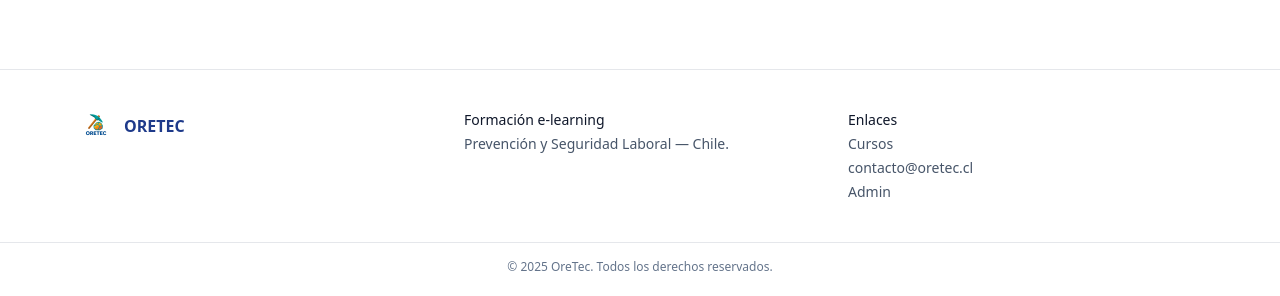
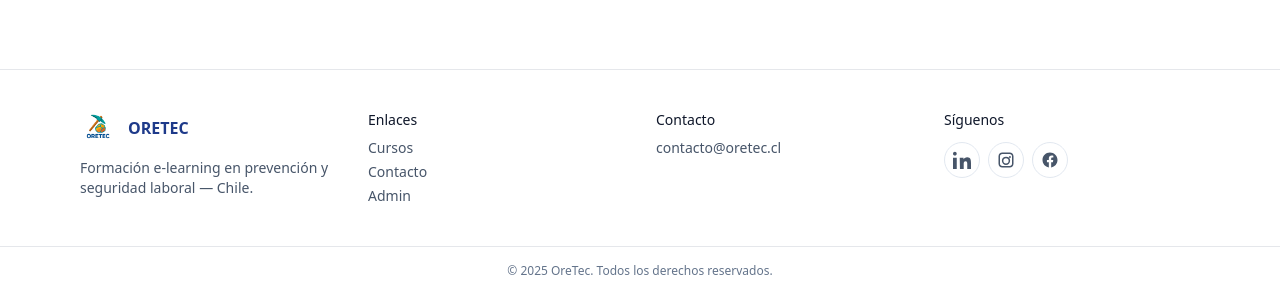
Before and after one commit to cristiantagle/oretec-web, a Next.js app: page /admin in a window 1280 px wide. Shown: the part 361-657 px from the top of the page. Built offline with nearby package versions, Linux system fonts and the light colour scheme; no server answers.

Commit message:
feat(footer): modernizar diseño con botones sociales y animación FadeIn

```diff
--- a/app/globals.css
+++ b/app/globals.css
@@ -6,15 +6,6 @@
   --brand: #1E3A8A;
   --gray-dark: #374151;
   --gray-light: #E5E7EB;
-
-  /* Variables de tipografía (inyectadas desde next/font en layout) */
-  --font-sans: ui-sans-serif, system-ui, -apple-system, Segoe UI, Roboto, Helvetica, Arial, "Apple Color Emoji", "Segoe UI Emoji";
-  --font-display: ui-sans-serif, system-ui, -apple-system, Segoe UI, Roboto, Helvetica, Arial, "Apple Color Emoji", "Segoe UI Emoji";
-}
-
-/* Usa Inter como fuente base y Poppins para títulos a través de var() */
-body {
-  font-family: var(--font-sans);
 }
 
 /* Fondo degradé corporativo suave (úsa .bg-oret-gradient donde quieras) */
@@ -30,67 +21,26 @@ body {
   box-shadow: 0 8px 24px rgba(15, 23, 42, 0.06);
 }
 
-/* Card con hover consistente (para aplicar donde quieras) */
-.card-hover {
-  @apply transition duration-300 ease-in-out hover:shadow-md hover:-translate-y-0.5;
-}
-
-/* =======================================================
- *  Botones corporativos OreTec
- *  (base .btn + variantes .btn-primary / .btn-secondary / .btn-danger)
- *  ======================================================= */
-.btn {
-  @apply inline-flex items-center justify-center rounded-xl px-4 py-2 text-sm font-medium
-  transition duration-300 ease-in-out will-change-transform;
-}
-
-/* Variante primaria */
+/* === Botones corporativos OreTec === */
 .btn-primary {
-  @apply btn bg-blue-700 text-white
+  @apply inline-flex items-center justify-center rounded-xl
+  bg-blue-700 px-4 py-2 text-sm font-medium text-white
+  transition duration-300 ease-in-out
   hover:bg-blue-800 hover:scale-105 active:scale-95;
 }
 
-/* Variante secundaria */
 .btn-secondary {
-  @apply btn border border-blue-700 text-blue-700
+  @apply inline-flex items-center justify-center rounded-xl
+  border border-blue-700 px-4 py-2 text-sm font-medium text-blue-700
+  transition duration-300 ease-in-out
   hover:bg-blue-50 hover:scale-105 active:scale-95;
 }
 
-/* Variante de peligro (admin: eliminar, etc.) */
 .btn-danger {
-  @apply btn border border-red-600 text-red-600
+  @apply inline-flex items-center justify-center rounded-xl
+  border border-red-600 px-4 py-2 text-sm font-medium text-red-600
+  transition duration-300 ease-in-out
   hover:bg-red-50 hover:scale-105 active:scale-95;
-}
-
-/* Accesibilidad: foco visible coherente */
-.btn-primary:focus-visible {
-  @apply outline-none ring-2 ring-blue-300 ring-offset-2;
-}
-.btn-secondary:focus-visible {
-  @apply outline-none ring-2 ring-blue-200 ring-offset-2;
-}
-.btn-danger:focus-visible {
-  @apply outline-none ring-2 ring-red-200 ring-offset-2;
-}
-
-/* Estado disabled común (todas las variantes) */
-.btn:disabled,
-.btn[aria-disabled="true"] {
-  @apply cursor-not-allowed opacity-50 hover:scale-100 active:scale-100;
-}
-
-/* Respeto por usuarios que prefieren menos movimiento */
-@media (prefers-reduced-motion: reduce) {
-  .btn,
-  .btn-primary,
-  .btn-secondary,
-  .btn-danger,
-  .fade-in {
-    transition: none !important;
-    animation: none !important;
-    transform: none !important;
-    opacity: 1 !important;
-  }
 }
 
 /* === Chips para metadata (horas, precio) === */
@@ -100,25 +50,10 @@ body {
   px-2.5 py-1 text-xs font-medium text-slate-700;
 }
 
-/* =======================================================
- *  Animación FadeIn (para el componente components/FadeIn.tsx)
- *  ======================================================= */
-.fade-in {
-  opacity: 0;
-  transform: translateY(var(--fi-translate, 8px));
-  transition:
-  opacity 500ms ease-out var(--fi-delay, 0s),
-  transform 500ms ease-out var(--fi-delay, 0s);
+/* === Botones de redes (footer) === */
+.social-btn {
+  @apply inline-flex h-9 w-9 items-center justify-center
+  rounded-full border border-slate-200 bg-white
+  transition duration-300 ease-in-out
+  hover:bg-blue-50 hover:scale-105 active:scale-95;
 }
-.fade-in.is-visible {
-  opacity: 1;
-  transform: translateY(0);
-}
-
-/* Títulos que usen la fuente display (opcional) */
-.section-title,
-h1.section-title,
-h2.section-title,
-h3.section-title {
-  font-family: var(--font-display);
-}
--- a/components/Footer.tsx
+++ b/components/Footer.tsx
@@ -6,53 +6,105 @@ import FadeIn from '@/components/FadeIn'
 export default function Footer() {
     return (
         <footer className="mt-16 border-t bg-white">
-        <div className="mx-auto grid max-w-6xl grid-cols-1 gap-8 px-4 py-10 sm:grid-cols-3">
+        <div className="mx-auto grid max-w-6xl grid-cols-1 gap-8 px-4 py-10 sm:grid-cols-4">
+        {/* Marca */}
         <FadeIn>
         <div className="flex items-center gap-3">
         <Image
         src="/images/logo-oretec.png"
         alt="OreTec"
-        width={32}
-        height={32}
+        width={36}
+        height={36}
         className="rounded-md"
+        priority
         />
         <span className="font-semibold" style={{ color: '#1E3A8A' }}>
         ORETEC
         </span>
         </div>
+        <p className="mt-3 text-sm text-slate-600">
+        Formación e-learning en prevención y seguridad laboral — Chile.
+        </p>
         </FadeIn>
 
-        <FadeIn delay={0.1}>
+        {/* Enlaces */}
+        <FadeIn delay={0.05}>
         <div className="text-sm text-slate-600">
-        <div className="font-medium text-slate-900">Formación e-learning</div>
-        <p className="mt-1">Prevención y Seguridad Laboral — Chile.</p>
+        <div className="font-medium text-slate-900">Enlaces</div>
+        <ul className="mt-2 space-y-1">
+        <li><Link href="/courses" className="hover:underline">Cursos</Link></li>
+        <li><Link href="/#contacto" className="hover:underline">Contacto</Link></li>
+        <li><Link href="/admin" className="hover:underline">Admin</Link></li>
+        </ul>
         </div>
         </FadeIn>
 
-        <FadeIn delay={0.2}>
+        {/* Contacto */}
+        <FadeIn delay={0.1}>
         <div className="text-sm text-slate-600">
-        <div className="font-medium text-slate-900">Enlaces</div>
-        <ul className="mt-1 space-y-1">
-        <li>
-        <Link href="/courses" className="hover:underline">
-        Cursos
-        </Link>
-        </li>
+        <div className="font-medium text-slate-900">Contacto</div>
+        <ul className="mt-2 space-y-1">
         <li>
         <a href="mailto:contacto@oretec.cl" className="hover:underline">
         contacto@oretec.cl
         </a>
         </li>
-        <li>
-        <Link href="/admin" className="hover:underline">
-        Admin
-        </Link>
-        </li>
         </ul>
         </div>
         </FadeIn>
+
+        {/* Síguenos */}
+        <FadeIn delay={0.15}>
+        <div className="text-sm text-slate-600">
+        <div className="font-medium text-slate-900">Síguenos</div>
+        <div className="mt-3 flex items-center gap-2">
+        {/* LinkedIn */}
+        <a
+        href="https://www.linkedin.com/"
+        target="_blank"
+        rel="noopener noreferrer"
+        aria-label="LinkedIn"
+        className="social-btn"
+        title="LinkedIn"
+        >
+        <svg viewBox="0 0 24 24" width="18" height="18" fill="currentColor" className="text-slate-600">
+        <path d="M4.98 3.5C4.98 4.88 3.86 6 2.5 6S0 4.88 0 3.5 1.12 1 2.5 1s2.48 1.12 2.48 2.5zM0 8.98h5V24H0zM8.98 8.98H14v2.05h.08c.7-1.32 2.4-2.71 4.94-2.71C23.6 8.32 24 12 24 16.44V24h-5v-6.6c0-1.57-.03-3.59-2.19-3.59-2.19 0-2.53 1.71-2.53 3.47V24h-5z"/>
+        </svg>
+        </a>
+
+        {/* Instagram */}
+        <a
+        href="https://www.instagram.com/"
+        target="_blank"
+        rel="noopener noreferrer"
+        aria-label="Instagram"
+        className="social-btn"
+        title="Instagram"
+        >
+        <svg viewBox="0 0 24 24" width="18" height="18" fill="currentColor" className="text-slate-600">
+        <path d="M7 2C4.24 2 2 4.24 2 7v10c0 2.76 2.24 5 5 5h10c2.76 0 5-2.24 5-5V7c0-2.76-2.24-5-5-5H7zm10 2c1.66 0 3 1.34 3 3v10c0 1.66-1.34 3-3 3H7c-1.66 0-3-1.34-3-3V7c0-1.66 1.34-3 3-3h10zm-5 3.5A5.5 5.5 0 1 0 17.5 13 5.51 5.51 0 0 0 12 7.5zm0 2A3.5 3.5 0 1 1 8.5 13 3.5 3.5 0 0 1 12 9.5zm5.25-2.75a1.25 1.25 0 1 0 1.25 1.25 1.25 1.25 0 0 0-1.25-1.25z"/>
+        </svg>
+        </a>
+
+        {/* Facebook */}
+        <a
+        href="https://www.facebook.com/"
+        target="_blank"
+        rel="noopener noreferrer"
+        aria-label="Facebook"
+        className="social-btn"
+        title="Facebook"
+        >
+        <svg viewBox="0 0 24 24" width="18" height="18" fill="currentColor" className="text-slate-600">
+        <path d="M22 12.07C22 6.48 17.52 2 11.93 2S2 6.48 2 12.07c0 5 3.66 9.15 8.44 9.93v-7.03H7.9v-2.9h2.54v-2.2c0-2.5 1.49-3.88 3.77-3.88 1.09 0 2.24.2 2.24.2v2.47h-1.26c-1.24 0-1.63.77-1.63 1.56v1.85h2.78l-.44 2.9h-2.34V22c4.78-.78 8.44-4.93 8.44-9.93z"/>
+        </svg>
+        </a>
         </div>
-        <FadeIn delay={0.3}>
+        </div>
+        </FadeIn>
+        </div>
+
+        <FadeIn delay={0.2}>
         <div className="border-t py-4 text-center text-xs text-slate-500">
         © {new Date().getFullYear()} OreTec. Todos los derechos reservados.
         </div>
```
